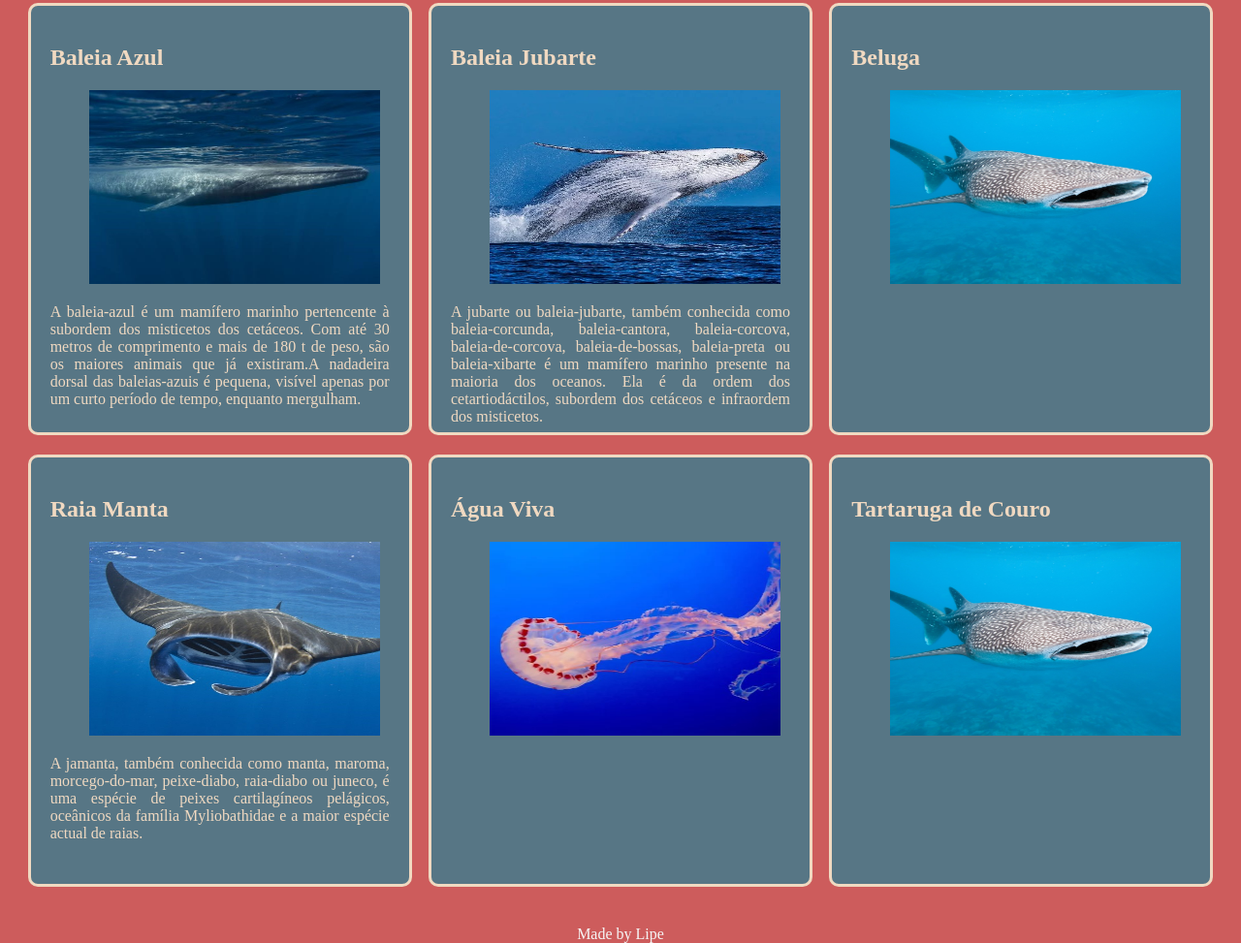
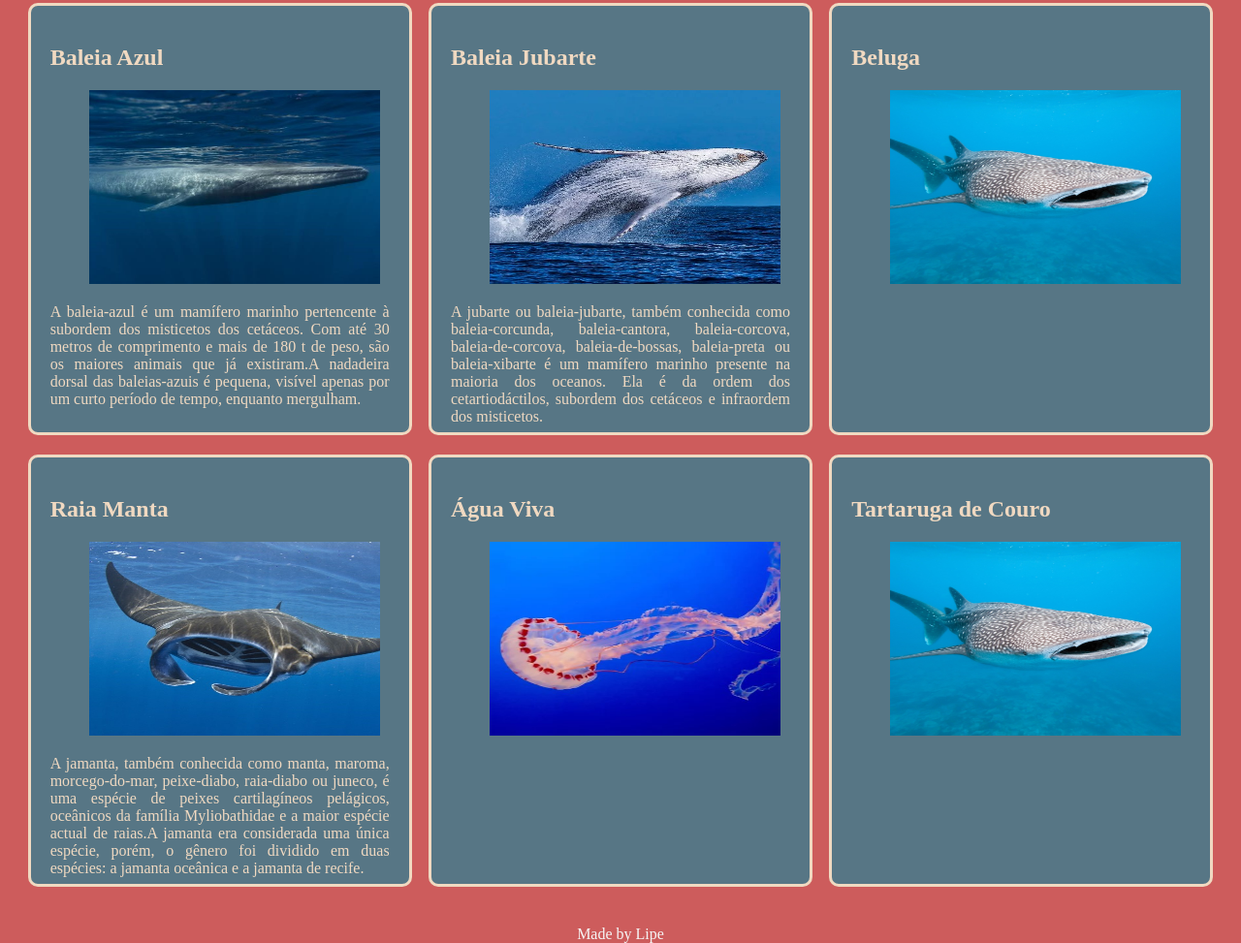
Before and after one commit to lipozinfeliz/trabaidospeixe, a plain HTML site: page index.html in a window 1280 px wide. Shown: the part 558-1531 px from the top of the page at 97% size. Drawn offline with Linux system fonts and the light colour scheme.

Commit message:
Add files via upload

```diff
--- a/index.html
+++ b/index.html
@@ -38,7 +38,7 @@
             <figure>
                 <img src="images/raiamanta.jpg" width="300" heigth="300" alt="sumiu">
             </figure>
-            <p>A jamanta, também conhecida como manta, maroma, morcego-do-mar, peixe-diabo, raia-diabo ou juneco, é uma espécie de peixes cartilagíneos pelágicos, oceânicos da família Myliobathidae e a maior espécie actual de raias.</p>
+            <p>A jamanta, também conhecida como manta, maroma, morcego-do-mar, peixe-diabo, raia-diabo ou juneco, é uma espécie de peixes cartilagíneos pelágicos, oceânicos da família Myliobathidae e a maior espécie actual de raias.A jamanta era considerada uma única espécie, porém, o gênero foi dividido em duas espécies: a jamanta oceânica e a jamanta de recife.</p>
         </section>
     </container>
 
```
